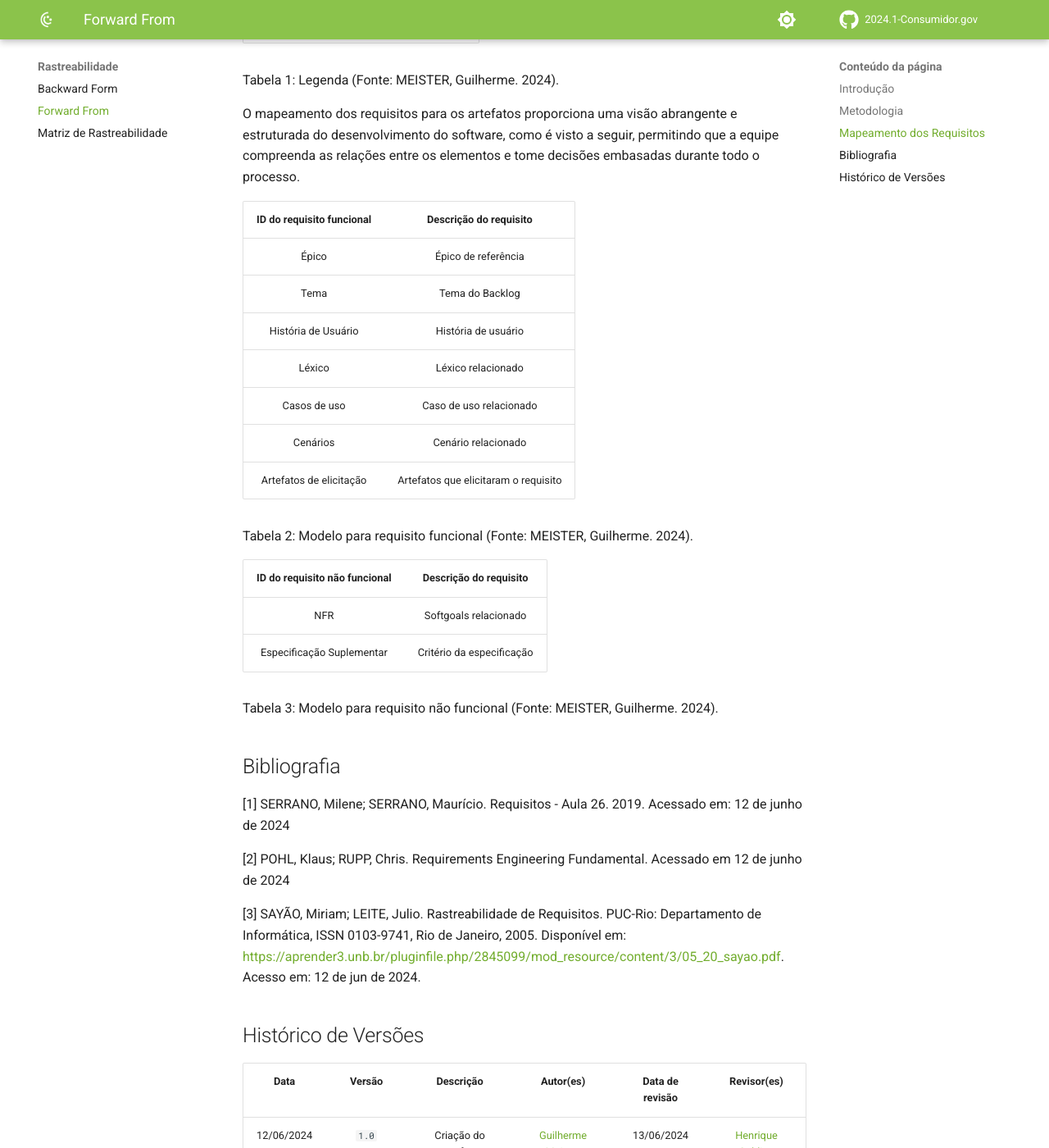
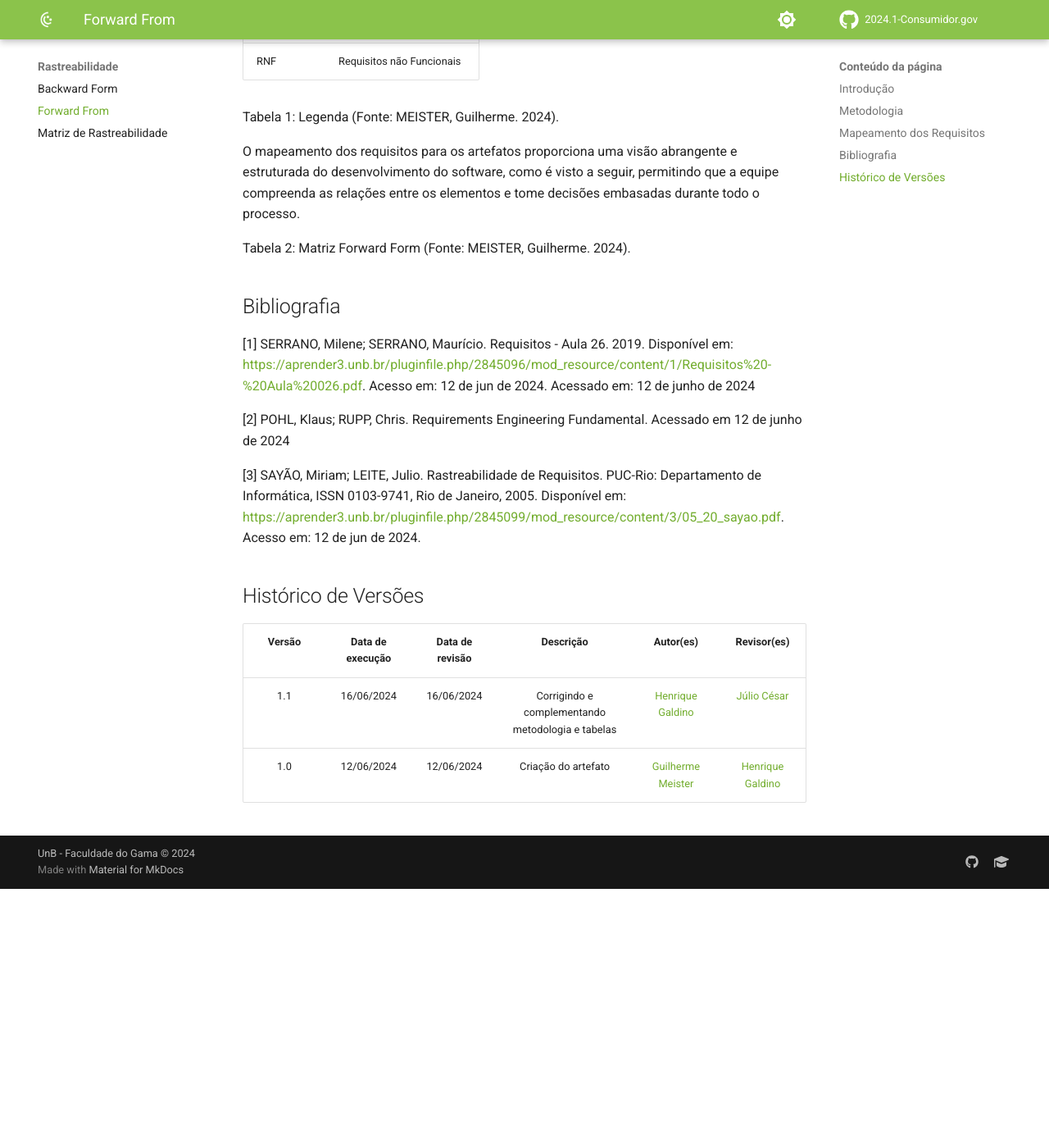
Before and after one commit to Requisitos-de-Software/2024.1-Grupo08, an MkDocs documentation site: the page built from docs/Rastreabilidade/forward.md, in a window 1280 px wide and 1400 px high, scrolled down 1939 px. Shown: the whole window at 82% size. Built offline with MkDocs 1.6.1 and Material for MkDocs 9.7.7, drawn with Linux system fonts in a browser that asks for light colours; comment, search, counter and statistics services are not loaded; after the commit the page ends 3023 px from its top, so only the background shows below that.

Commit message:
complementando mais

```diff
--- a/docs/Rastreabilidade/forward.md
+++ b/docs/Rastreabilidade/forward.md
@@ -56,32 +57,14 @@
 
 O mapeamento dos requisitos para os artefatos proporciona uma visão abrangente e estruturada do desenvolvimento do software, como é visto a seguir, permitindo que a equipe compreenda as relações entre os elementos e tome decisões embasadas durante todo o processo.
 
- ID do requisito funcional | Descrição do requisito |
-| :-: | :-: |
-| Épico | Épico de referência |
-| Tema | Tema do Backlog |
-| História de Usuário | História de usuário |
-| Léxico  | Léxico relacionado |
-| Casos de uso | Caso de uso relacionado |
-| Cenários | Cenário relacionado |
-| Artefatos de elicitação | Artefatos que elicitaram o requisito |
 
-<div>
-<p> Tabela 2: Modelo para requisito funcional (Fonte: MEISTER, Guilherme. 2024).</p>
+<p> Tabela 2: Matriz Forward Form (Fonte: MEISTER, Guilherme. 2024).</p>
 </div>
 
-| ID do requisito não funcional | Descrição do requisito |
-| :-: | :-: |
-| NFR | Softgoals relacionado |
-| Especificação Suplementar | Critério da especificação |
-
-<div>
-<p> Tabela 3: Modelo para requisito não funcional (Fonte: MEISTER, Guilherme. 2024).</p>
-</div>
 
 ## Bibliografia
 
-[1] SERRANO, Milene; SERRANO, Maurício. Requisitos - Aula 26. 2019. Acessado em: 12 de junho de 2024
+[1] SERRANO, Milene; SERRANO, Maurício. Requisitos - Aula 26. 2019. Disponível em: <https://aprender3.unb.br/pluginfile.php/2845096/mod_resource/content/1/Requisitos%20-%20Aula%20026.pdf>. Acesso em: 12 de jun de 2024. Acessado em: 12 de junho de 2024
 
 [2] POHL, Klaus; RUPP, Chris. Requirements Engineering Fundamental. Acessado em 12 de junho de 2024
 
@@ -89,6 +72,7 @@
 
 ## Histórico de Versões
 
-| <p align="center">Data</p> | <p align="center">Versão</p> | <p align="center">Descrição</p> | <p align="center">Autor(es)</p> | <p align="center">Data de revisão</p> | <p align="center">Revisor(es)</p> |
-| :-: | :-: | :-: | :-: | :-: | :-: |
-| 12/06/2024 | `1.0` | Criação do artefato | [Guilherme Meister](https://github.com/gmeister18) | 13/06/2024 |  [Henrique Galdino](https://github.com/hgaldino05) |
+| Versão | Data de execução | Data de revisão |  Descrição                          | Autor(es)                                           | Revisor(es)                                           |
+| :----: | :--------------: | :-------------: | :---------------------------------: | :-------------------------------------------------: | :---------------------------------------------------: |
+| 1.1    | 16/06/2024       | 16/06/2024      | Corrigindo e complementando metodologia e tabelas   | [Henrique Galdino](https://github.com/hgaldino05)   | [Júlio César](https://github.com/Julio1099)         |
+| 1.0    | 12/06/2024       | 12/06/2024      | Criação do artefato | [Guilherme Meister](https://github.com/gmeister18)   | [Henrique Galdino](https://github.com/hgaldino05)     |
```
Also changed, not shown: other parts of docs/Rastreabilidade/forward.md (+1 -0 lines).
